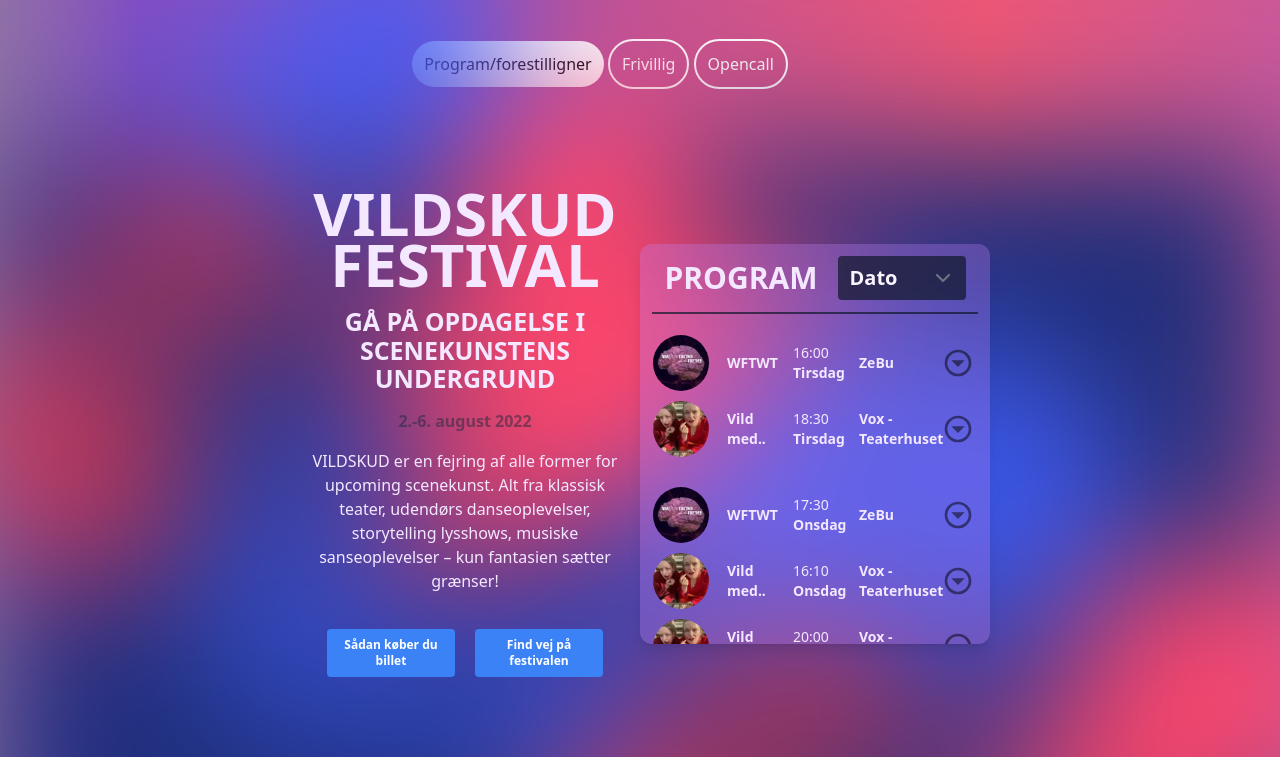
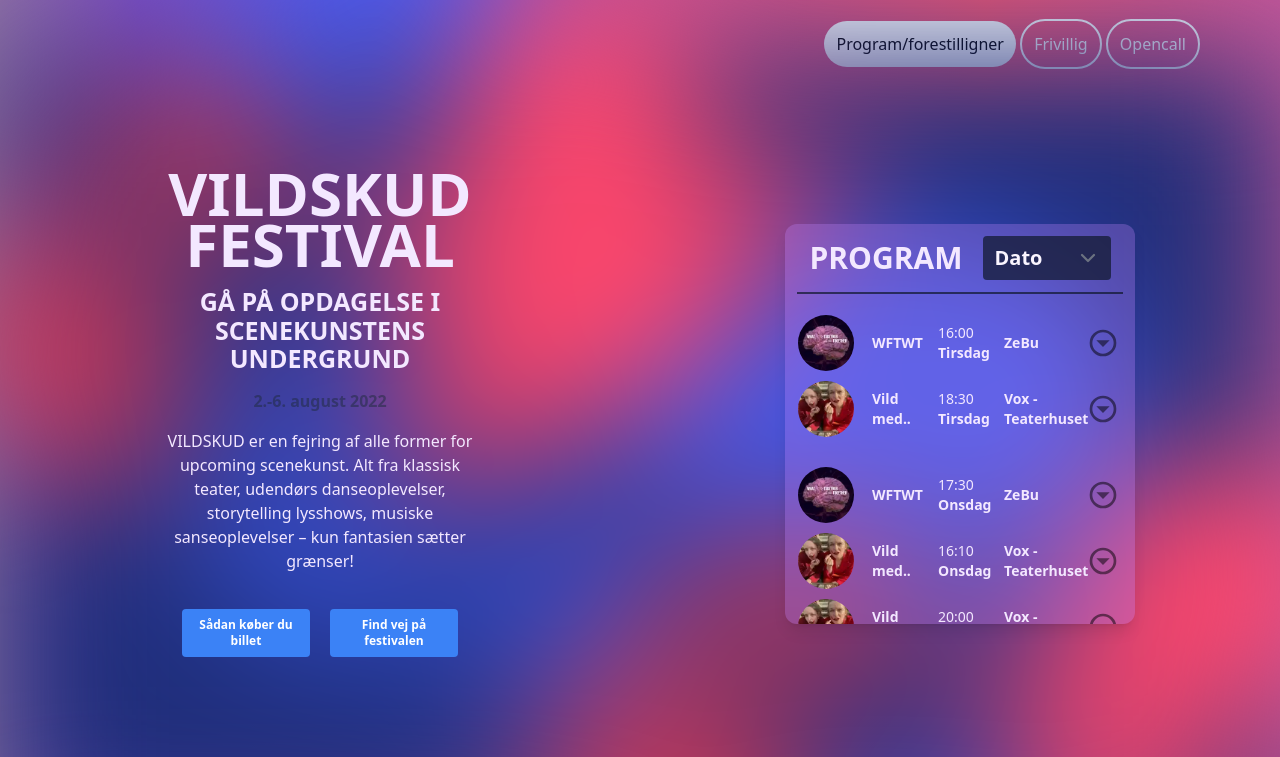
Before and after one commit to fiskejonas/vildskud, a website built with Vite: page src/index.html in a window 1280 px wide. Shown: the top 757 px of the page. Built offline with nearby package versions, Linux system fonts and the light colour scheme.

Commit message:
bodycssdel

```diff
--- a/src/index.html
+++ b/src/index.html
@@ -6,7 +6,7 @@
     <meta name="viewport" content="width=device-width, initial-scale=1.0" />
     <title>Vite App</title>
   </head>
-  <body class="grid place-items-center p-5">
+  <body class="">
     <header>
       <nav class="flex justify-center space-y-10 pt-8 md:justify-end md:pr-20">
         <ul>
```
